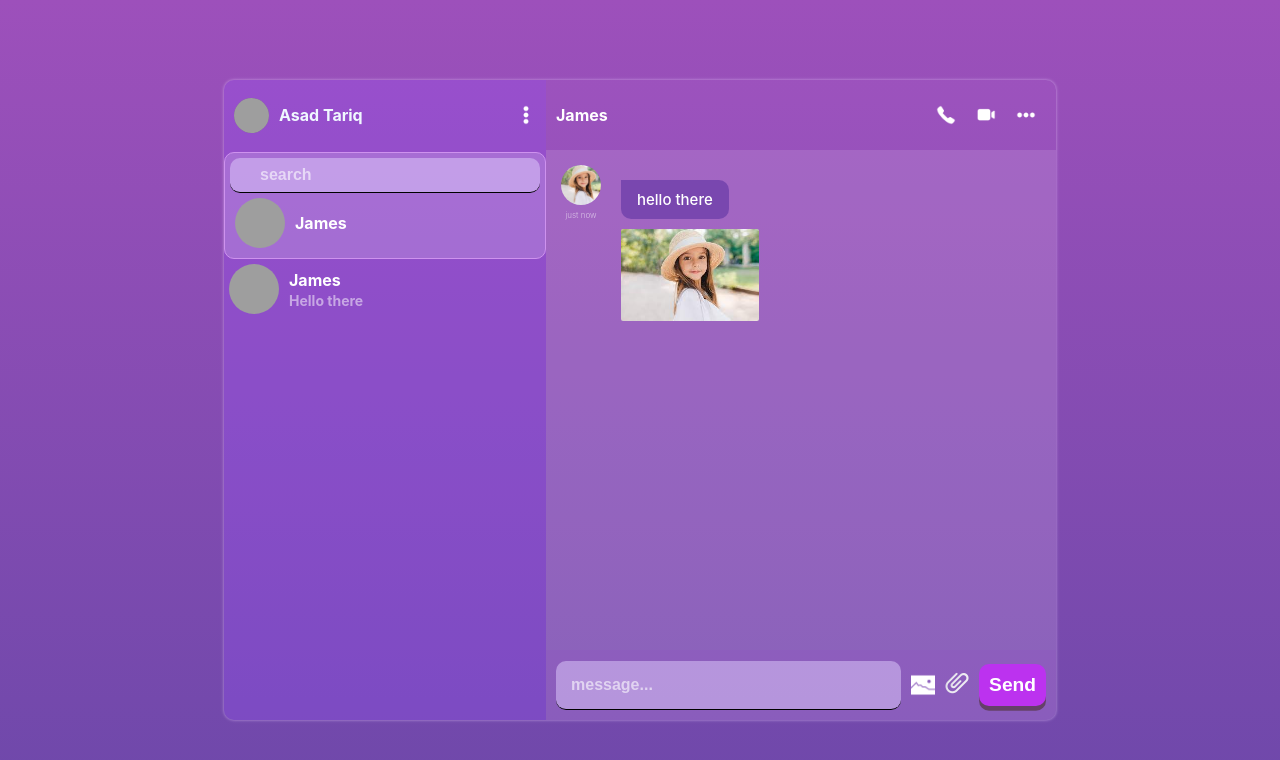
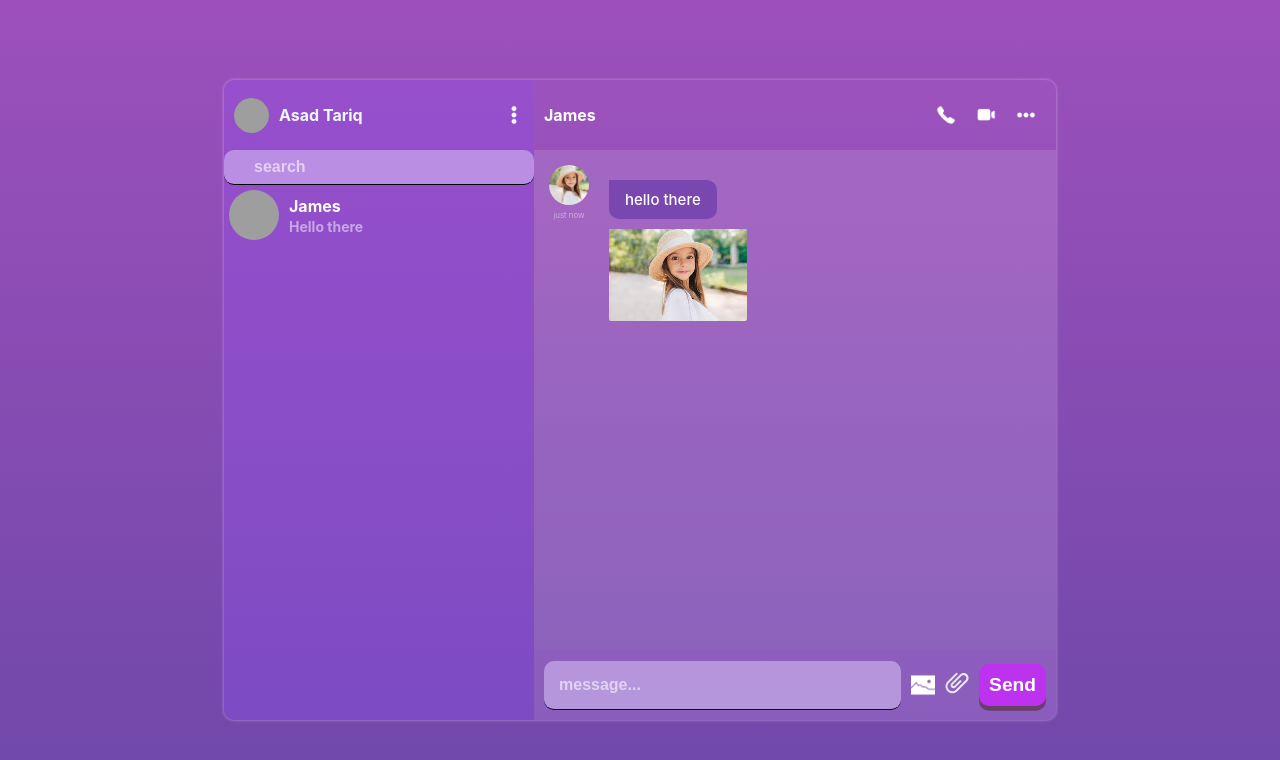
Before and after one commit to asadtariq-dev/messenger, a React (Create React App) app: page / in a window 1280 px wide. Shown: the top 760 px of the page. Built offline with nearby package versions, Linux system fonts and the light colour scheme; grey boxes are pictures that could not be loaded; the HTML template or start-up script is replaced by a standard one; a web font is replaced by a local one.

Commit message:
Fixed the scroll issue when results are displayed

```diff
--- a/src/components/SideBar/SearchBar.jsx
+++ b/src/components/SideBar/SearchBar.jsx
@@ -1,11 +1,12 @@
 import React from "react";
+import searchIcon from "../../img/search.png";
 
 const SearchBar = () => {
   return (
-    <div className="searchBar">
-      <div>
+    <>
       <input type="text" placeholder="search" />
-      </div>
+      {/* <img src={searchIcon} style={{ width: "30px", height: "30px" }} alt="" /> */}
+      {/* <div className="searchBar">
         <div className="users">
           <img
             src="https://images.pexels.com/photos/220453/pexels-photo-220453.jpeg?auto=compress&cs=tinysrgb&dpr=1&w=500"
@@ -15,7 +16,8 @@ const SearchBar = () => {
             <span>James</span>
           </div>
         </div>
-    </div>
+      </div> */}
+    </>
   );
 };
 
```
Lines whose indentation alone changed are shown as unchanged.
